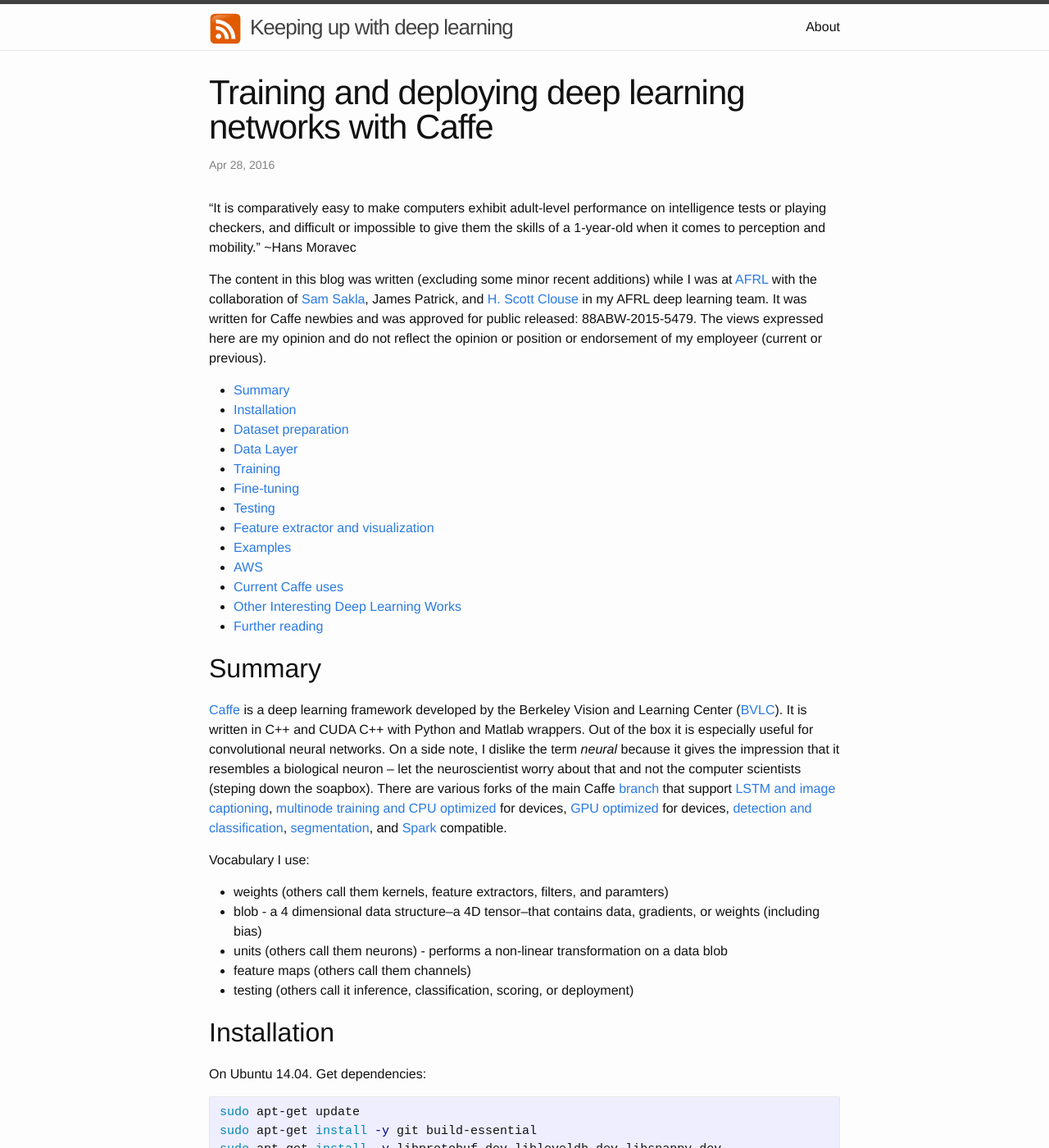
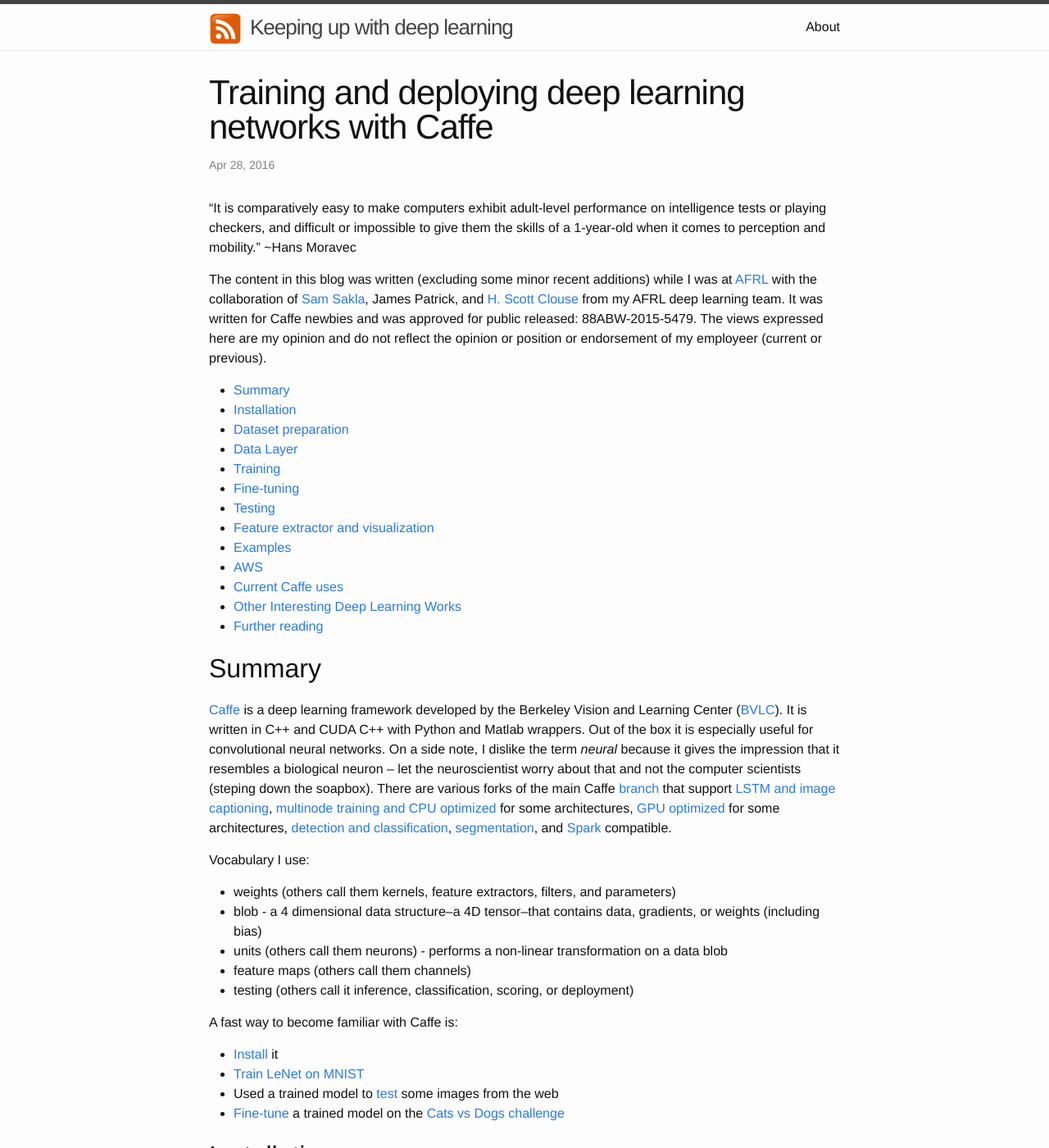
Before and after one commit to RodriguezAndres/RodriguezAndres.github.io, a Jekyll site: the page built from _posts/2016-04-28-caffe.markdown, in a window 1280 px wide and 1400 px high. Shown: the whole window at 82% size. Built offline with Jekyll 4.4.1, drawn with Linux system fonts in a browser that asks for light colours; formulas are drawn with MathJax 3; comment, search, counter and statistics services are not loaded.

Commit message:
adding minor details to blog

```diff
--- a/_posts/2016-04-28-caffe.markdown
+++ b/_posts/2016-04-28-caffe.markdown
@@ -8,21 +8,28 @@ mathjax: true
 
 "It is comparatively easy to make computers exhibit adult-level performance on intelligence tests or playing checkers, and difficult or impossible to give them the skills of a 1-year-old when it comes to perception and mobility." ~Hans Moravec
 
-The content in this blog was written (excluding some minor recent additions) while I was at [AFRL](http://www.wpafb.af.mil/AFRL/) with the collaboration of [Sam Sakla](https://www.linkedin.com/in/wesamsakla), James Patrick, and [H. Scott Clouse](http://scottclouse.com) in my AFRL deep learning team. It was written for Caffe newbies and was approved for public released: 88ABW-2015-5479. The views expressed here are my opinion and do not reflect the opinion or position or endorsement of my employeer (current or previous).
+The content in this blog was written (excluding some minor recent additions) while I was at [AFRL](http://www.wpafb.af.mil/AFRL/) with the collaboration of [Sam Sakla](https://www.linkedin.com/in/wesamsakla), James Patrick, and [H. Scott Clouse](http://scottclouse.com) from my AFRL deep learning team. It was written for Caffe newbies and was approved for public released: 88ABW-2015-5479. The views expressed here are my opinion and do not reflect the opinion or position or endorsement of my employeer (current or previous).
 
 * TOC
 {:toc}
 
 ## Summary
-[Caffe](http://caffe.berkeleyvision.org/) is a deep learning framework developed by the Berkeley Vision and Learning Center ([BVLC](http://caffe.berkeleyvision.org/)). It is written in C++ and CUDA C++ with Python and Matlab wrappers. Out of the box it is especially useful for convolutional neural networks. On a side note, I dislike the term *neural* because it gives the impression that it resembles a biological neuron -- let the neuroscientist worry about that and not the computer scientists (steping down the soapbox). There are various forks of the main Caffe [branch](https://github.com/BVLC/caffe/tree/master) that support [LSTM and image captioning](https://github.com/BVLC/caffe/pull/3948), [multinode training and CPU optimized](https://github.com/intelcaffe/caffe/) for devices, [GPU optimized](https://github.com/NVIDIA/caffe/) for devices, [detection and classification](https://github.com/rbgirshick/py-faster-rcnn), [segmentation](https://github.com/shelhamer/fcn.berkeleyvision.org), and [Spark](https://github.com/yahoo/CaffeOnSpark) compatible.
+[Caffe](http://caffe.berkeleyvision.org/) is a deep learning framework developed by the Berkeley Vision and Learning Center ([BVLC](http://caffe.berkeleyvision.org/)). It is written in C++ and CUDA C++ with Python and Matlab wrappers. Out of the box it is especially useful for convolutional neural networks. On a side note, I dislike the term *neural* because it gives the impression that it resembles a biological neuron -- let the neuroscientist worry about that and not the computer scientists (steping down the soapbox). There are various forks of the main Caffe [branch](https://github.com/BVLC/caffe/tree/master) that support [LSTM and image captioning](https://github.com/BVLC/caffe/pull/3948), [multinode training and CPU optimized](https://github.com/intelcaffe/caffe/) for some architectures, [GPU optimized](https://github.com/NVIDIA/caffe/) for some architectures, [detection and classification](https://github.com/rbgirshick/py-faster-rcnn), [segmentation](https://github.com/shelhamer/fcn.berkeleyvision.org), and [Spark](https://github.com/yahoo/CaffeOnSpark) compatible.
 
 Vocabulary I use:
 
-- weights (others call them kernels, feature extractors, filters, and paramters)
+- weights (others call them kernels, feature extractors, filters, and parameters)
 - blob - a 4 dimensional data structure--a 4D tensor--that contains data, gradients, or weights (including bias)
 - units (others call them neurons) - performs a non-linear transformation on a data blob
 - feature maps (others call them channels)
 - testing (others call it inference, classification, scoring, or deployment)
+
+A fast way to become familiar with Caffe is:
+
+- [Install](http://rodriguezandres.github.io/2016/04/28/caffe/#installation) it
+- [Train LeNet on MNIST](http://rodriguezandres.github.io/2016/04/28/caffe/#examples)
+- Used a trained model to [test](http://rodriguezandres.github.io/2016/04/28/caffe/#testing) some images from the web
+- [Fine-tune](http://rodriguezandres.github.io/2016/04/28/caffe/#fine-tuning) a trained model on the [Cats vs Dogs challenge](http://rodriguezandres.github.io/2016/04/28/caffe/#examples)
 
 ## Installation
 On Ubuntu 14.04. Get dependencies:
```
